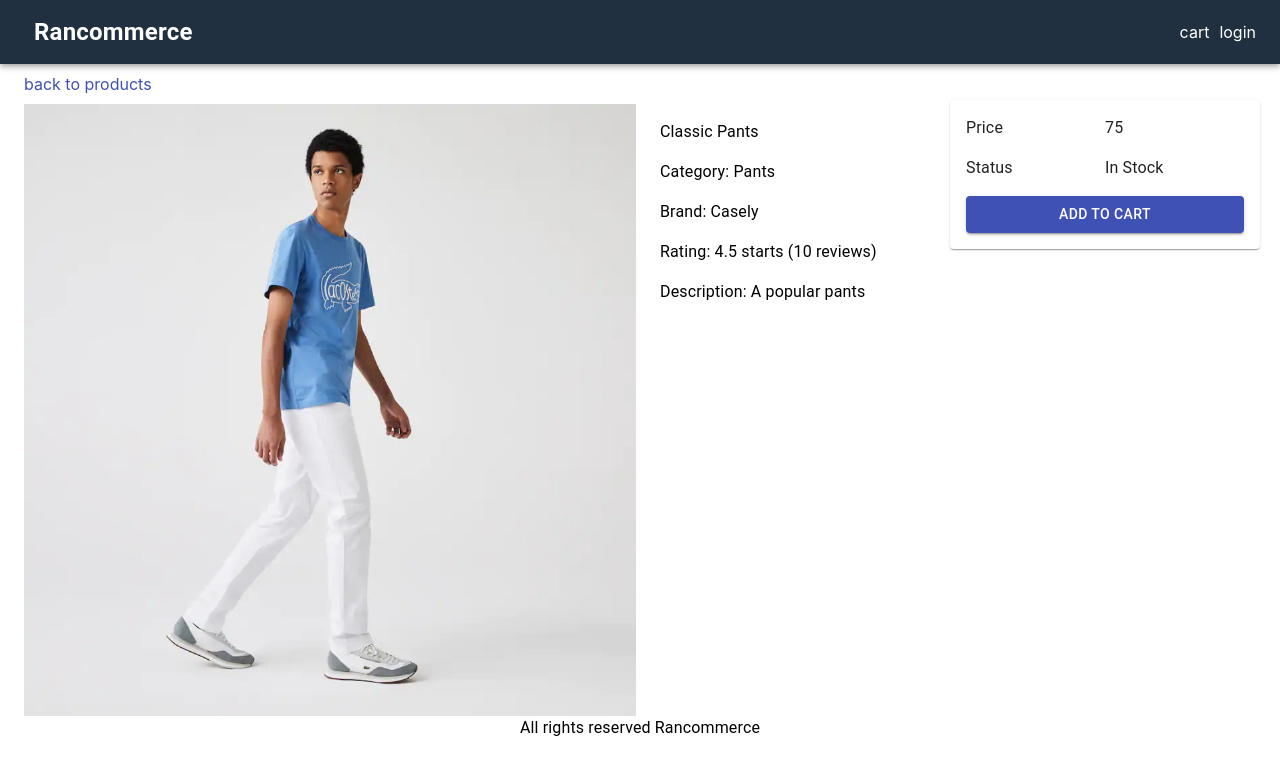
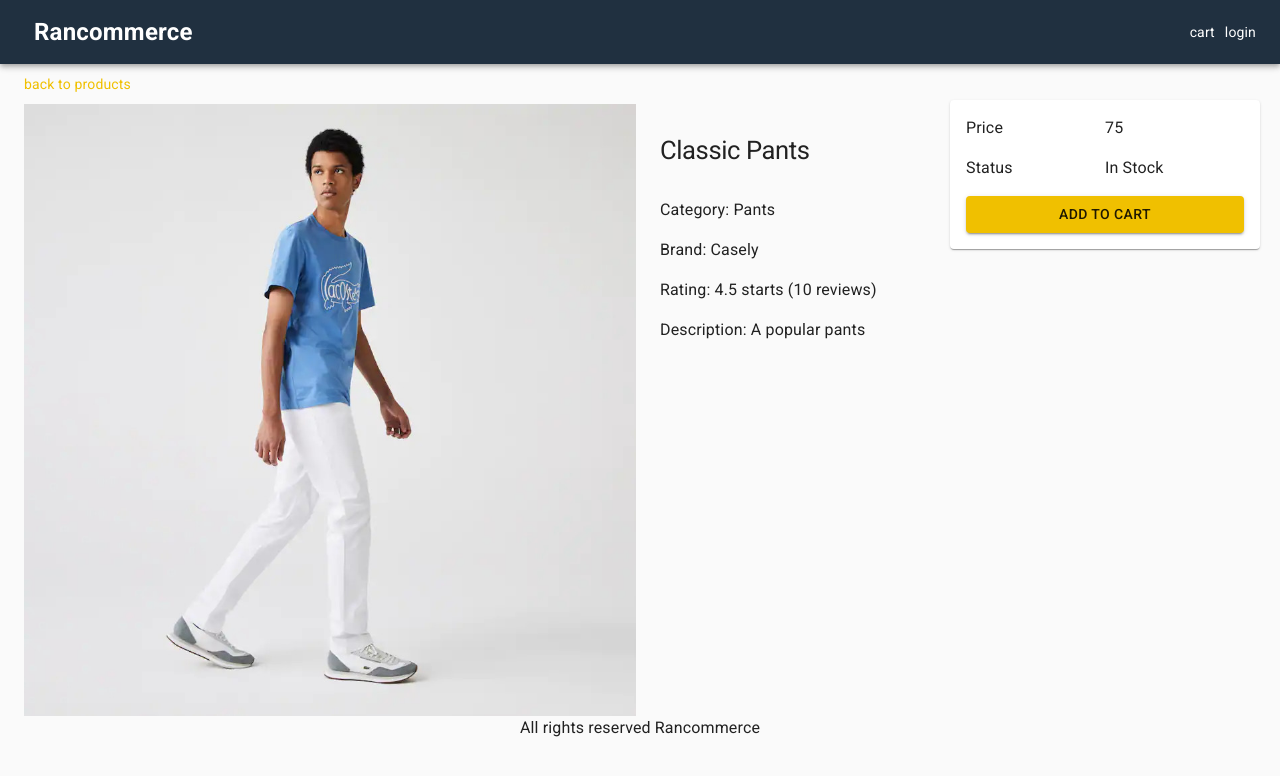
Before and after one commit to ranconyc/next-e-commerce, a Next.js app: page /product/classic-pants in a window 1280 px wide. Shown: the top 776 px of the page. Built offline with nearby package versions, Linux system fonts and the light colour scheme.

Commit message:
add mui themes

```diff
--- a/components/Layout.js
+++ b/components/Layout.js
@@ -5,6 +5,9 @@
   Container,
   Typography,
   Link,
+  createMuiTheme,
+  ThemeProvider,
+  CssBaseline,
 } from '@material-ui/core';
 import Head from 'next/head';
 import NextLink from 'next/link';
@@ -13,12 +16,37 @@
 export default function Layout({ children, description, title, ...props }) {
   const [appName, setAppName] = useState('Rancommerce');
   const classes = useStyles();
+  const theme = createMuiTheme({
+    typography: {
+      h1: {
+        fontSize: '1.6rem',
+        fontWeight: '400',
+        margin: ' 1rem 0',
+      },
+      h2: {
+        fontSize: '1.4rem',
+        fontWeight: '400',
+        margin: ' 1rem 0',
+      },
+    },
+    palette: {
+      type: 'light',
+      primary: {
+        main: '#f0c000',
+      },
+      secondary: {
+        main: '#208080',
+      },
+    },
+  });
   return (
     <div>
       <Head>
         <title>{title ? `${title} - ${appName}` : `${appName}`}</title>
         {description && <meta name="description" content={description}></meta>}
       </Head>
+      <ThemeProvider theme={theme}>
+        <CssBaseline />
         <AppBar position="static" className={classes.navbar}>
           <Toolbar>
             <NextLink href="/" passHref>
@@ -39,6 +67,7 @@
         <footer className={classes.footer}>
           <Typography>All rights reserved {appName}</Typography>
         </footer>
+      </ThemeProvider>
     </div>
   );
 }
--- a/pages/_document.js
+++ b/pages/_document.js
@@ -6,7 +6,12 @@
   render() {
     return (
       <Html lang="en">
-        <Head></Head>
+        <Head>
+          <link
+            rel="stylesheet"
+            href="https://fonts.googleapis.com/css?family=Roboto:300,400,500,700&display=swap"
+          />
+        </Head>
         <body>
           <Main />
           <NextScript />
--- a/pages/product/[slug].js
+++ b/pages/product/[slug].js
@@ -44,7 +44,9 @@
         <Grid item md={3} xs={12}>
           <List>
             <ListItem>
-              <Typography component="h1"> {product.name}</Typography>
+              <Typography component="h1" variant="h1">
+                {product.name}
+              </Typography>
             </ListItem>
             <ListItem>
               <Typography>Category: {product.category}</Typography>
@@ -83,7 +85,6 @@
                   </Grid>
                   <Grid item xs={6}>
                     <Typography>
-                      {' '}
                       {product.countInStock > 0 ? 'In Stock' : 'Unavailable'}
                     </Typography>
                   </Grid>
```
Lines whose indentation alone changed are shown as unchanged.
